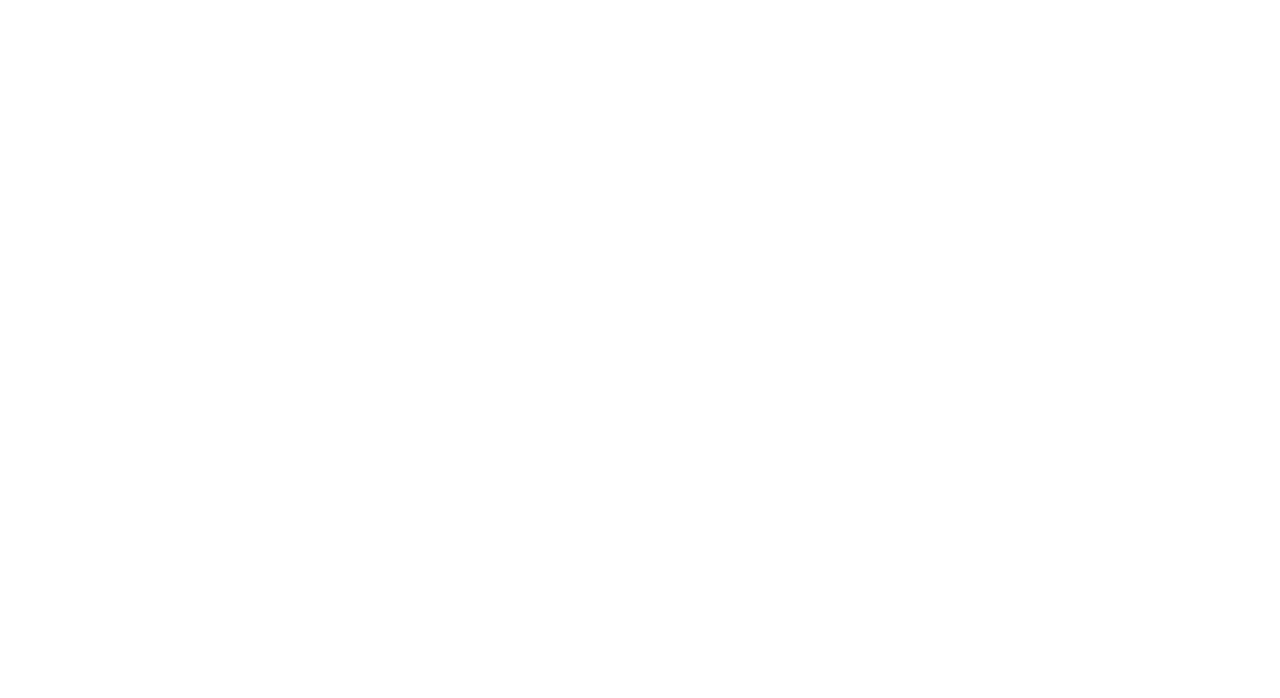
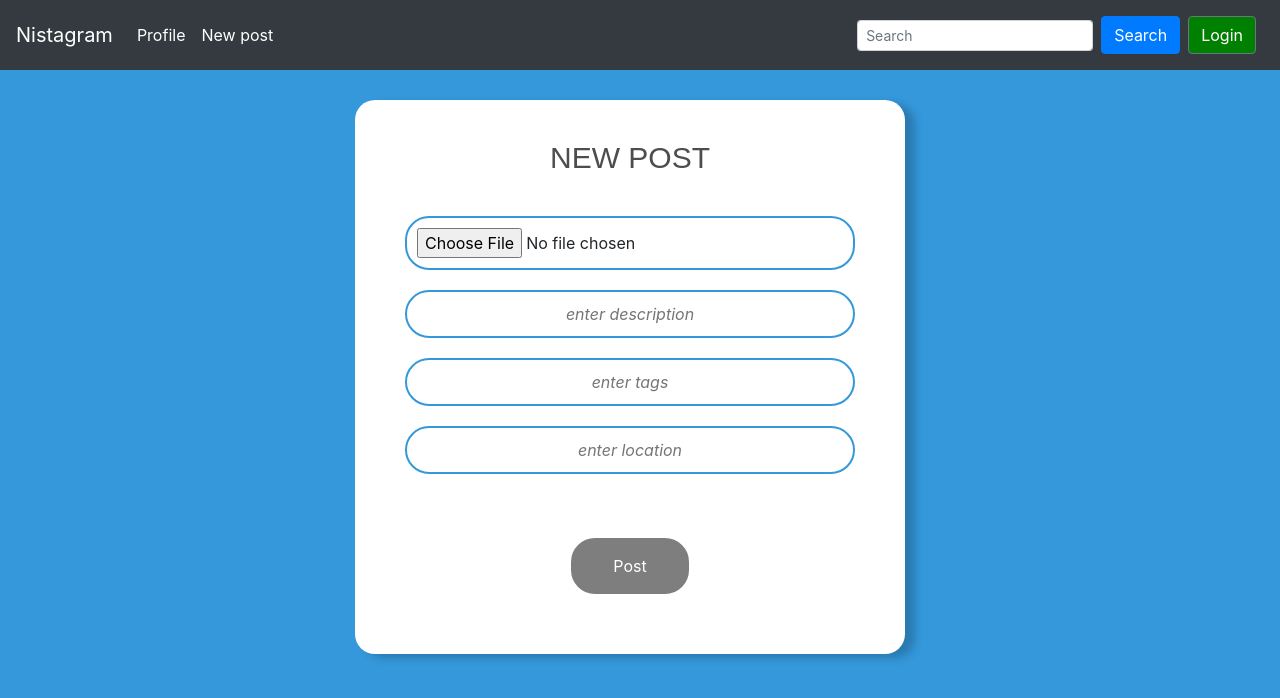
Before and after one commit to antonic901/Nistagram, a Vue app in the folder frontend/: page /new-post in a window 1280 px wide. Shown: the top 698 px of the page. Built offline with nearby package versions, Linux system fonts and the light colour scheme.

Commit message:
Added front for new post

```diff
--- a/frontend/src/components/Navbar.vue
+++ b/frontend/src/components/Navbar.vue
@@ -10,6 +10,11 @@
                         <b-nav-item>
                             <router-link v-if="!isUserLogged" to="/loginPage" class="routerlink">Profile</router-link>
                             <router-link v-else to="/" class="routerlink">{{userFullname}}</router-link>
+                        </b-nav-item>
+                    </b-navbar-nav>
+                     <b-navbar-nav>
+                        <b-nav-item>
+                            <router-link v-if="!isUserLogged" to="/new-post" class="routerlink">New post</router-link>
                         </b-nav-item>
                     </b-navbar-nav>
                     <b-navbar-nav class="ml-auto">
--- a/frontend/src/router/index.js
+++ b/frontend/src/router/index.js
@@ -3,6 +3,7 @@
 import RegistrationPage from '../views/RegistrationPage.vue'
 import Home from '../views/Home.vue'
 import LoginPage from '../views/LoginPage.vue'
+import NewPost from '../views/NewPost.vue'
 
 Vue.use(VueRouter)
 
@@ -22,6 +23,11 @@
     path: '/loginPage',
     name: 'LoginPage',
     component: LoginPage
+  },
+  {
+    path: '/new-post',
+    name: 'NewPost',
+    component: NewPost
   }
 ]
 
--- /dev/null
+++ b/frontend/src/views/NewPost.vue
@@ -0,0 +1,172 @@
+<template>
+    <div class = "background">
+    <Navbar/>
+        <div class="container">
+            <div class="row">
+                <div class="col-md-6">
+                    <div class="card">
+                        <form onsubmit="event.preventDefault()" class="box">
+                            <div class = "cls">
+                                <h1 class = "title" style="color:#4d4d4d ">New post</h1>
+                            </div>
+                            <div >
+                                <div style="font-style:italic" required>
+                                    <b-form-file v-model="file2" class="mt-3 cl1" plain></b-form-file>
+                                </div>
+                            </div>
+                            <input type="text" placeholder="enter description" style="font-style:italic">
+                            <input type="text" placeholder="enter tags" style="font-style:italic">
+                            <input type="text" placeholder="enter location" style="font-style:italic">
+                            <br/>
+                            <input type="submit"  style="color: white" name="" value="Post">
+                        </form>
+                    </div>
+                </div>
+            </div>
+        </div>
+    </div>
+</template>
+
+<script>
+import axios from 'axios'
+import Navbar from '../components/Navbar.vue'
+
+export default {
+  name: "NewPost",
+  components: {
+      Navbar
+  },
+  data() {
+    return {
+      show: false,
+      error: "",
+      Login: {
+        username: "",
+        password: ""
+      }
+    };
+  },
+
+    onSubmit(event) {
+      event.preventDefault();
+    },
+    onReset(event) {
+      event.preventDefault();
+      console.log("reset");
+    },
+  computed: {
+
+  }}
+</script>
+
+<style scoped>
+.cl1 {
+    display: block;
+    margin: 20px auto;
+    text-align: center;
+    border: 2px solid #3498db;
+    padding: 10px 10px;
+    width: 450px;
+    border-radius: 24px;
+    transition: 0.25s
+}
+.cls{
+  margin-bottom: 40px;
+}
+ .background {
+  background-color: #3498db;
+  position: fixed;
+  top: 0;
+  left: 0;
+  min-width: 100%;
+  min-height: 100%;
+}
+.title {
+  font-family: fantasy;
+  font-size: 30px;
+  color: black;
+}
+.body {
+    margin: 0;
+    padding: 0;
+    font-family: sans-serif;
+    background: linear-gradient(to right, #b92b27, #1565c0)
+}
+
+.card {
+    margin-bottom: 20px;
+    border: none;
+
+}
+
+.box {
+    width: 550px;
+    padding: 40px;
+    position:absolute;
+    top: 50%;
+    left: 50%;
+    background: #ffffff;
+    box-shadow: 10px 4px 8px 0 rgba(0,0,0,0.2);
+    text-align: center;
+    transition: 0.25s;
+    margin-top: 100px;
+    border-radius: 20px;
+}
+
+.box input[type="text"]{
+    border: 0;
+    background: none;
+    display: block;
+    margin: 20px auto;
+    text-align: center;
+    border: 2px solid #3498db;
+    padding: 10px 10px;
+    width: 450px;
+    outline: none;
+    color: rgb(0, 0, 0);
+    border-radius: 24px;
+    transition: 0.25s
+}
+
+.box h1 {
+    color: white;
+    text-transform: uppercase;
+    font-weight: 500
+}
+
+.box input[type="text"]:focus,
+.box input[type="password"]:focus {
+    width: 300px;
+    background-color:#ffffff;
+}
+
+.box input[type="submit"] {
+    border: 0;
+    background: none;
+    display: block;
+    margin: 20px auto;
+    text-align: center;
+    border: 2px solid #7e7e7e;
+    background-color: #7e7e7e;
+    padding: 14px 40px;
+    outline: none;
+    color: rgb(0, 0, 0);
+    border-radius: 24px;
+    transition: 0.25s;
+    cursor: pointer
+}
+
+.box input[type="submit"]:hover {
+    background: #595959;
+    border: 2px solid #595959;
+}
+
+.forgot {
+    text-decoration: underline
+}
+
+.routerlink {
+  display: block;
+  color:#7e7e7e;
+}
+</style>
```
